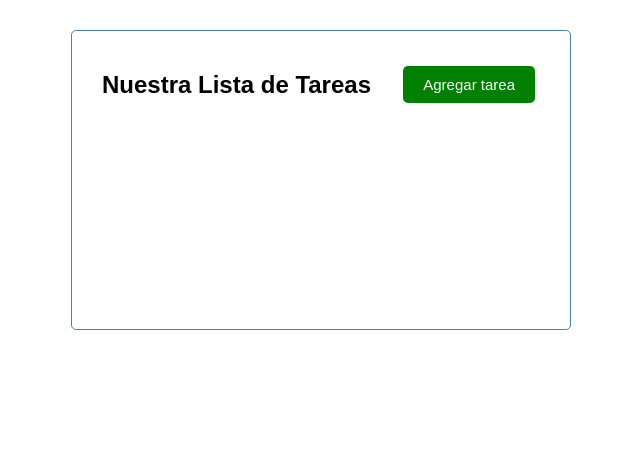
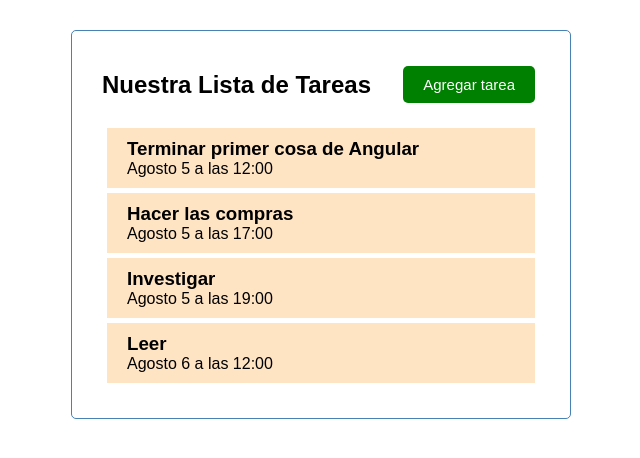
Before and after one commit to panchoc360/task-list, an Angular app: page / in a window 1280 px wide. Shown: the top 458 px of the page, without its empty margins (319-959 px from the left). Built offline with nearby package versions, Linux system fonts and the light colour scheme.

Commit message:
Lista de Items Lista

```diff
--- a/src/app/Task.ts
+++ b/src/app/Task.ts
@@ -0,0 +1,6 @@
+export interface Task {
+    id?: number,
+    text: string,
+    day: string,
+    reminder: boolean
+}
--- a/src/app/app.component.html
+++ b/src/app/app.component.html
@@ -1,3 +1,4 @@
 <div class="container">
   <app-header></app-header>
+  <app-task></app-task>
 </div>
--- a/src/app/app.module.ts
+++ b/src/app/app.module.ts
@@ -4,12 +4,16 @@
 import { AppComponent } from './app.component';
 import { HeaderComponent } from './components/header/header.component';
 import { ButtonComponent } from './components/button/button.component';
+import { TaskComponent } from './components/task/task.component';
+import { TasksItemComponent } from './components/tasks-item/tasks-item.component';
 
 @NgModule({
   declarations: [
     AppComponent,
     HeaderComponent,
-    ButtonComponent
+    ButtonComponent,
+    TaskComponent,
+    TasksItemComponent
   ],
   imports: [
     BrowserModule
--- /dev/null
+++ b/src/app/components/task/task.component.html
@@ -0,0 +1,3 @@
+<app-tasks-item *ngFor="let task of tasks"
+[task] = task
+></app-tasks-item>
--- /dev/null
+++ b/src/app/components/task/task.component.ts
@@ -0,0 +1,17 @@
+import { Component, OnInit } from '@angular/core';
+import { Task } from 'src/app/Task';
+import { TASKS } from 'src/app/mock-tasks';
+
+@Component({
+  selector: 'app-task',
+  templateUrl: './task.component.html',
+  styleUrls: ['./task.component.css']
+})
+export class TaskComponent implements OnInit {
+  tasks: Task[] = TASKS;
+  constructor() { }
+
+  ngOnInit(): void {
+  }
+
+}
--- /dev/null
+++ b/src/app/components/tasks-item/tasks-item.component.css
@@ -0,0 +1,16 @@
+.task{
+    background-color: bisque;
+    margin: 5px;
+    padding: 10px 20px;
+    cursor: pointer;
+}
+
+.task.reminder{
+    border-left: 5px solid green;
+}
+
+.task h3{
+    display: flex;
+    align-items: center;
+     justify-content: space-between;
+}
--- /dev/null
+++ b/src/app/components/tasks-item/tasks-item.component.html
@@ -0,0 +1,4 @@
+<div class="task">
+<h3>{{task.text}}</h3>
+<p>{{task.day}}</p>
+</div>
--- /dev/null
+++ b/src/app/components/tasks-item/tasks-item.component.ts
@@ -0,0 +1,17 @@
+import { Component, OnInit, Input } from '@angular/core';
+import { Task } from 'src/app/Task';
+import { TASKS } from 'src/app/mock-tasks';
+
+@Component({
+  selector: 'app-tasks-item',
+  templateUrl: './tasks-item.component.html',
+  styleUrls: ['./tasks-item.component.css']
+})
+export class TasksItemComponent implements OnInit {
+@Input() task: Task = TASKS[0]
+  constructor() { }
+
+  ngOnInit(): void {
+  }
+
+}
--- a/src/app/mock-tasks.ts
+++ b/src/app/mock-tasks.ts
@@ -0,0 +1,29 @@
+import { Task } from "./Task"
+export const TASKS: Task[] = [
+{
+    id:1,
+    text: "Terminar primer cosa de Angular",
+    day: "Agosto 5 a las 12:00",
+    reminder: true
+},
+{
+    id:2,
+    text: "Hacer las compras",
+    day: "Agosto 5 a las 17:00",
+    reminder: true
+},{
+    id:1,
+    text: "Investigar",
+    day: "Agosto 5 a las 19:00",
+    reminder: false
+},
+{
+    id:4,
+    text: "Leer",
+    day: "Agosto 6 a las 12:00",
+    reminder: true
+}
+
+
+
+]
```
Also changed, not shown: src/app/components/task/task.component.css (added), 2 other files (tests, documents, lock files or other folders).
